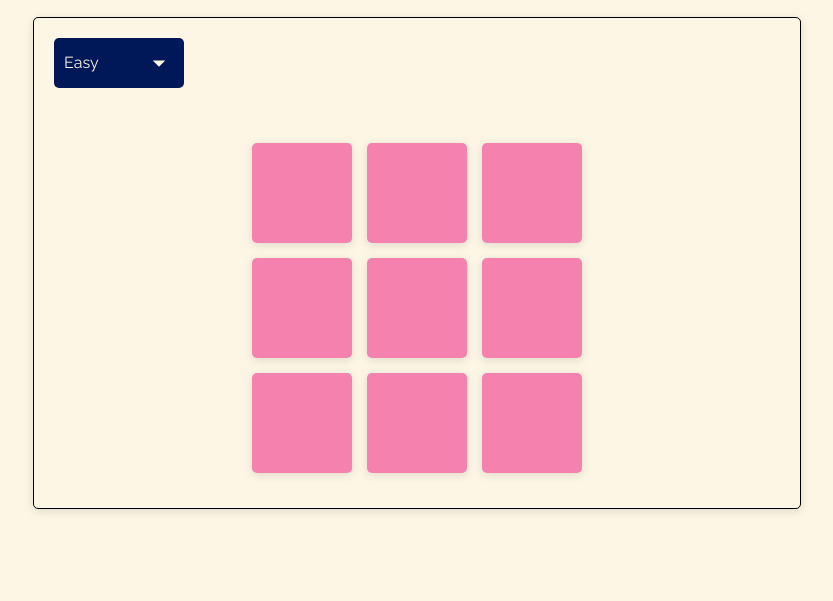
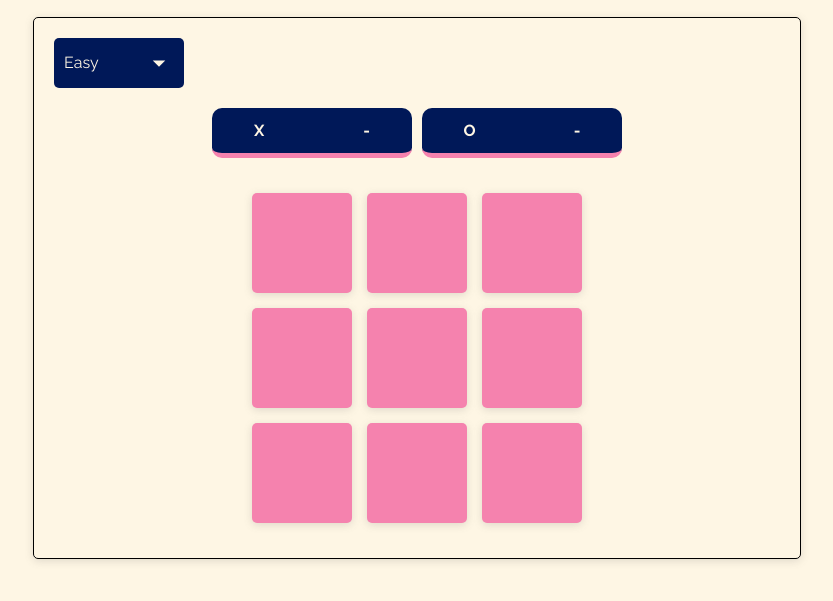
Before and after one commit to ctomat/tic-tac-toe, a website built with Vite: page index.html in a window 1280 px wide. Shown: the part 63-664 px from the top of the page, without its empty margins (223-1056 px from the left). Built offline with nearby package versions, Linux system fonts and the light colour scheme.

Commit message:
Add counters for x and o

```diff
--- a/index.html
+++ b/index.html
@@ -26,6 +26,26 @@
         </div>
         <div id="options-container" class="position-absolute d-flex top-80 gap-10 direction-column "></div>
       </div>
+      <div id="counters-container" class="d-flex justify-center gap-10">
+        <div
+          class="d-flex align-center justify-around border-bottom-solid border-pink border-5 gap-15 w-200 bg-darker-blue text-white border-r-10 h-50">
+          <div>
+            <p class="text-white bold">X</p>
+          </div>
+          <div>
+            <p id="x-counter" class="text-white bold">-</p>
+          </div>
+        </div>
+        <div
+          class="d-flex align-center justify-around border-bottom-solid border-pink border-5 gap-15 w-200 bg-darker-blue text-white border-r-10 h-50">
+          <div>
+            <p class="text-white bold">O</p>
+          </div>
+          <div>
+            <p id="o-counter" class="text-white bold">-</p>
+          </div>
+        </div>
+      </div>
       <div id="game-board"
         class="w-100p h-400 d-grid template-columns-3-100px template-rows-3-100px gap-15 place-content-center">
       </div>
--- a/src/main.css
+++ b/src/main.css
@@ -44,6 +44,10 @@ p {
 
 .justify-between {
     justify-content: space-between;
+}
+
+.justify-around {
+    justify-content: space-around;
 }
 
 .align-center {
@@ -135,7 +139,15 @@ p {
     width: 130px;
 }
 
+.w-200 {
+    width: 200px;
+}
+
 /*HEIGHT*/
+
+.h-50 {
+    height: 50px;
+}
 
 .h-130 {
     height: 130px;
@@ -151,13 +163,30 @@ p {
     border-style: solid;
 }
 
+.border-bottom-solid {
+    border-bottom-style: solid;
+}
+
 .border-1 {
     border-width: 1px;
+}
+
+.border-5 {
+    border-width: 5px;
 }
 
 .border-r-5 {
     border-radius: 5px;
 }
+
+.border-r-10 {
+    border-radius: 10px;
+}
+
+.border-pink {
+    border-color: var(--pink-background-color);
+}
+
 
 /*BACKGROUND COLOR*/
 
--- a/src/main.ts
+++ b/src/main.ts
@@ -8,10 +8,19 @@ import './main.css'
 /* PLAYER FACTORY FUNCTION */
 
 const PlayerFactory = (symbol: playerSymbolType): playerReturnType => {
+  const counter = document.querySelector(
+    `#${symbol.toLowerCase()}-counter`
+  ) as HTMLElement
   const playerSymbol = symbol
   let playerScore = 0
 
-  const incrementPlayerScore = (): number => playerScore++
+  const updateScore = (): void => {
+    counter.textContent = playerScore.toString()
+  }
+  const incrementPlayerScore = (): void => {
+    playerScore++
+    updateScore()
+  }
 
   return { playerScore, playerSymbol, incrementPlayerScore }
 }
--- a/src/types/types.ts
+++ b/src/types/types.ts
@@ -3,7 +3,7 @@ type playerSymbolType = 'X' | 'O'
 interface playerReturnType {
   playerScore: number
   playerSymbol: playerSymbolType
-  incrementPlayerScore: () => number
+  incrementPlayerScore: () => void
 }
 
 export type { difficultyType, playerSymbolType, playerReturnType }
```
